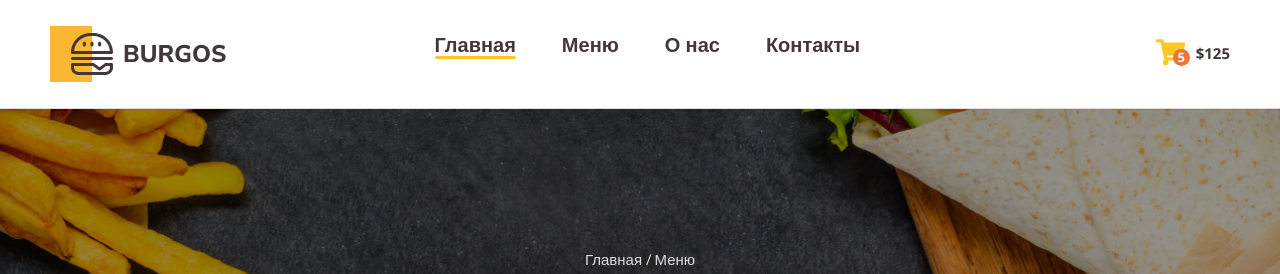
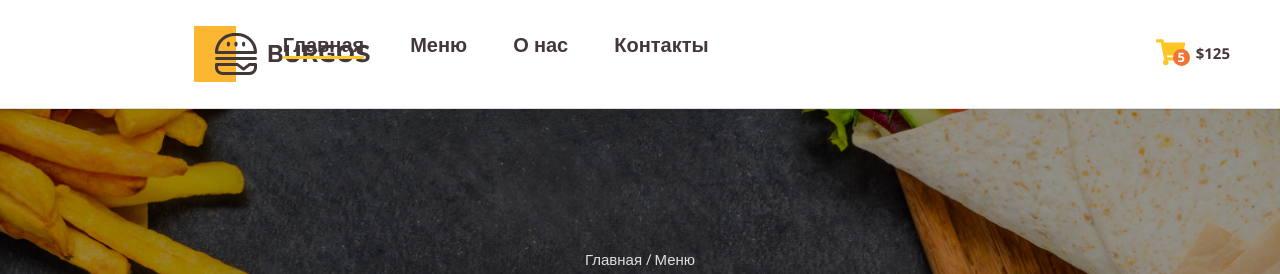
Before and after one commit to neloz666/Module01-Burger, a plain HTML site: page index.html in a window 1280 px wide. Shown: the top 274 px of the page. Drawn offline with nearby package versions, Linux system fonts and the light colour scheme.

Commit message:
15 header

```diff
--- a/css/main.css
+++ b/css/main.css
@@ -21,6 +21,12 @@ border-bottom: 1px solid #DEDEDE;
     justify-content: space-between;
     padding-top: 26px;
     padding-bottom: 26px;
+}
+.header-item {
+    display:flex;
+    align-items: center;
+    justify-content: center;
+    flex-basis: 68%;
 }
 .header-logo {
     display: block;
--- a/index.html
+++ b/index.html
@@ -15,6 +15,7 @@
     <header>
         <div class="container">
             <div class="header">
+                <div class="header-item">
                         <a href="#" class="header-logo"></a>
                     <nav>
                         <ul class="header-nav">
@@ -24,6 +25,7 @@
                             <li><a href="#">Контакты</a></li>
                         </ul>
                     </nav>
+                </div>
                 <button type="button" class="button">
                     <span class="button-item">
                         <img src="img/cart.svg" alt="Корзина">
@@ -210,7 +212,7 @@
     <footer class="footer">
         <div class="container">
             <div class="footer-box">
-                <div class="item">
+                <div class="footer-item">
                     <img class="footer-logo" src="img/logo-footer.svg" alt="Logo">
                 </div>
                 <div class="footer-item">
```
Lines whose indentation alone changed are shown as unchanged.
